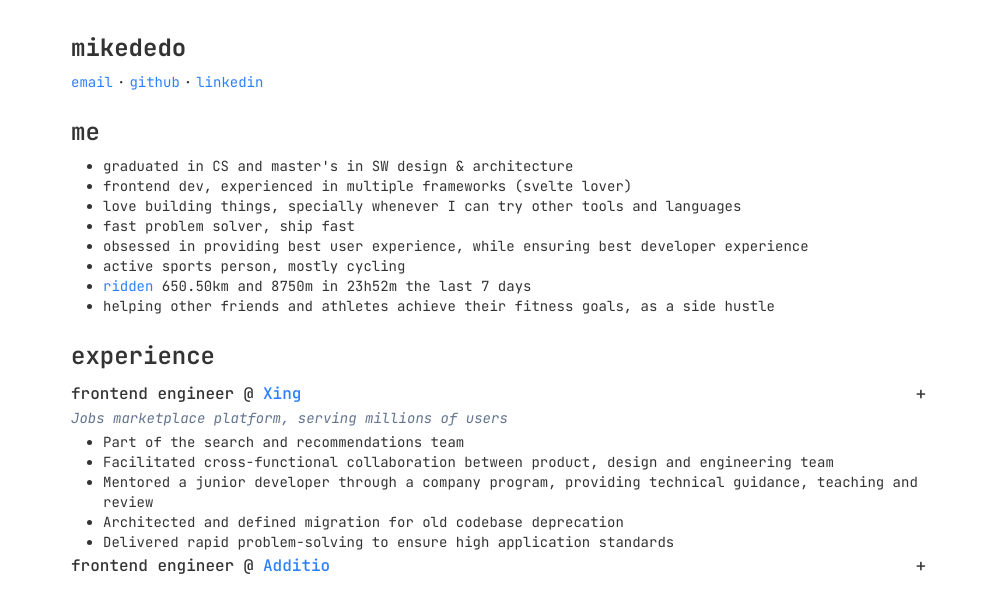
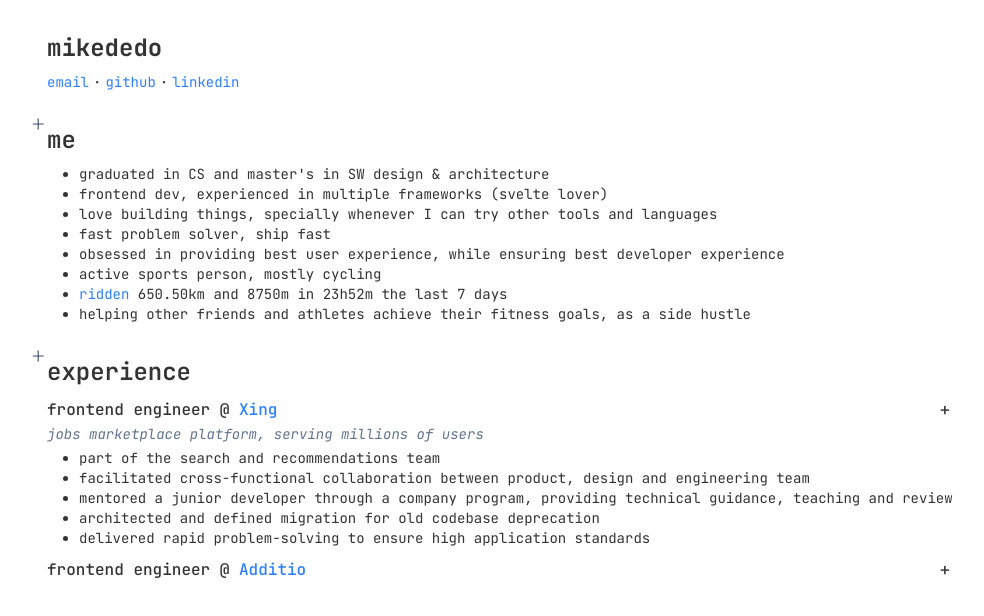
Before and after one commit to mikededo/portfolio, a SvelteKit app: page / in a window 1280 px wide. Shown: the top 616 px of the page, without its empty margins (137-1121 px from the left). Built offline with nearby package versions, Linux system fonts and the light colour scheme.

Commit message:
fix: minor improvements

```diff
--- a/src/app.css
+++ b/src/app.css
@@ -16,5 +16,9 @@ html {
 }
 
 h2 {
-  @apply mt-6 mb-2 text-xl font-semibold md:text-2xl;
+  @apply mt-8 mb-2 text-xl font-semibold md:text-2xl relative;
 }
+h2:after {
+  content: '+';
+  @apply absolute -top-4 -left-4 font-thin text-slate-600;
+}
--- a/src/app.html
+++ b/src/app.html
@@ -13,7 +13,7 @@
       rel="stylesheet"
     />
   </head>
-  <body data-sveltekit-preload-data="hover" class="px-16 py-8">
+  <body data-sveltekit-preload-data="hover" class="p-8">
     <div style="display: contents">%sveltekit.body%</div>
   </body>
 </html>
--- a/src/routes/+page.svelte
+++ b/src/routes/+page.svelte
@@ -87,7 +87,7 @@
     </ul>
 
     <h2>experience</h2>
-    <ul>
+    <ul class="space-y-2">
         <li>
             <article>
                 <header class="flex items-center justify-between">
@@ -102,14 +102,14 @@
                 {#if expanded.has('xing')}
                     <div class="text-sm" transition:fadeSlide={{ duration: 100, easing: quadOut }}>
                         <p class="mb-1 text-slate-500 italic">
-                            Jobs marketplace platform, serving millions of users
+                            jobs marketplace platform, serving millions of users
                         </p>
                         <ul class="ml-8 list-disc">
-                            <li>Part of the search and recommendations team</li>
-                            <li>Facilitated cross-functional collaboration between product, design and engineering team</li>
-                            <li>Mentored a junior developer through a company program, providing technical guidance, teaching and review</li>
-                            <li>Architected and defined migration for old codebase deprecation</li>
-                            <li>Delivered rapid problem-solving to ensure high application standards</li>
+                            <li>part of the search and recommendations team</li>
+                            <li>facilitated cross-functional collaboration between product, design and engineering team</li>
+                            <li>mentored a junior developer through a company program, providing technical guidance, teaching and review</li>
+                            <li>architected and defined migration for old codebase deprecation</li>
+                            <li>delivered rapid problem-solving to ensure high application standards</li>
                         </ul>
                     </div>
                 {/if}
@@ -128,12 +128,12 @@
                 </header>
                 {#if expanded.has('additio')}
                     <div class="text-sm" transition:fadeSlide={{ duration: 100, easing: quadOut }}>
-                        <p class="mb-1 text-slate-500 italic">Educational technology platform</p>
+                        <p class="mb-1 text-slate-500 italic">educational technology platform</p>
                         <ul class="ml-8 list-disc">
-                            <li>Designed architecture for multiple React applications within the Additio App</li>
-                            <li>Built and maintained internal React component libraries, design system and other internal tools</li>
-                            <li>Led application redesign from designing to implementation</li>
-                            <li>Mentored junior students in React development</li>
+                            <li>designed architecture for multiple React applications within the Additio App</li>
+                            <li>built and maintained internal React component libraries, design system and other internal tools</li>
+                            <li>led application redesign from designing to implementation</li>
+                            <li>mentored junior students in React development</li>
                         </ul>
                     </div>
                 {/if}
```
